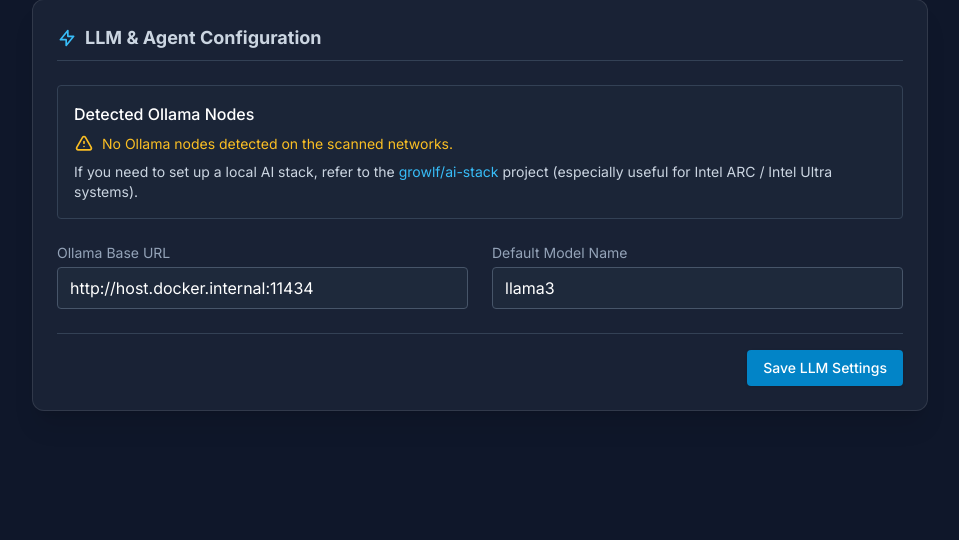
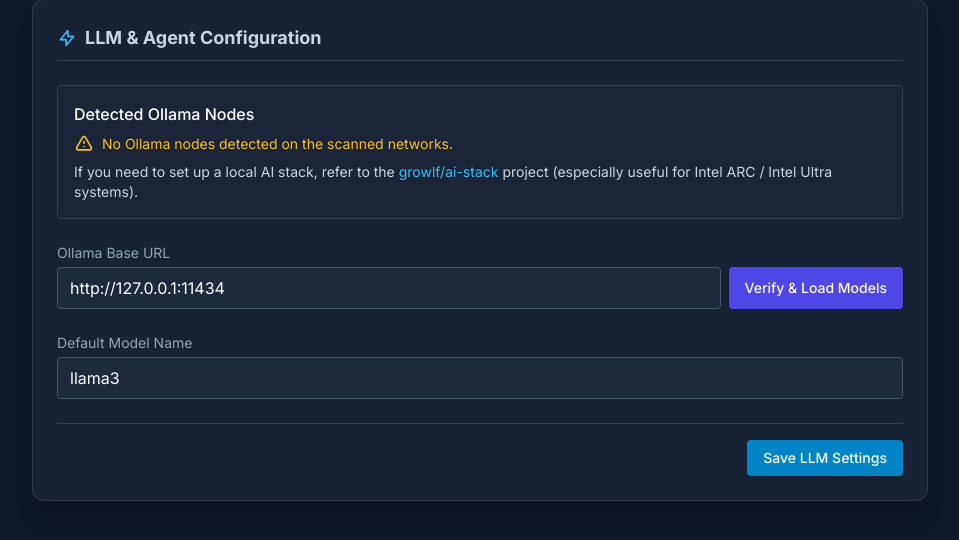
Before and after one commit to growlf/netyeti-netwatcher, a FastAPI app: page /config in a window 1280 px wide. Shown: the part 127-667 px from the top of the page, without its empty margins (160-1119 px from the left). Run offline with FastAPI, Linux system fonts and the light colour scheme; parts of the project's set-up code (start-up, migrations or seed data) failed here and were passed over; some libraries are stand-ins or nearby versions.

Commit message:
feat: Enhance config UI with datalist and API verification

```diff
--- a/src/agent/main.py
+++ b/src/agent/main.py
@@ -374,6 +374,37 @@ async def save_llm_config(ollama_url: str = Form(""), ollama_model: str = Form("
 
     return HTMLResponse("<div class='text-green-500 font-bold mt-2 text-sm'>✓ LLM Settings saved successfully.</div>")
 
+@app.post("/api/config/llm/verify", response_class=HTMLResponse)
+async def verify_llm_config(ollama_url: str = Form("")):
+    import requests
+    if not ollama_url:
+        return HTMLResponse("<div class='text-red-500 text-sm mt-2'>URL is required.</div>")
+
+    try:
+        url = ollama_url.rstrip("/")
+        resp = requests.get(f"{url}/api/tags", timeout=5)
+        if resp.status_code == 200:
+            data = resp.json()
+            models = data.get("models", [])
+
+            if not models:
+                return HTMLResponse(
+                    "<div class='text-amber-500 text-sm mb-2'>Connected, but no models found. You may need to pull a model first.</div>"
+                    "<label class='block text-sm text-slate-400 mb-1'>Default Model Name</label>"
+                    "<input type='text' name='ollama_model' class='w-full bg-slate-800 border border-slate-600 text-white rounded px-3 py-2'>"
+                )
+
+            options = "".join([f"<option value='{m.get('name')}'>{m.get('name')}</option>" for m in models])
+            return HTMLResponse(
+                f"<div class='text-green-500 text-sm font-bold mb-2'>✓ Connected successfully! Found {len(models)} models.</div>"
+                f"<label class='block text-sm text-slate-400 mb-1'>Default Model Name</label>"
+                f"<select name='ollama_model' class='w-full bg-slate-800 border border-slate-600 text-white rounded px-3 py-2'>{options}</select>"
+            )
+        else:
+            return HTMLResponse(f"<div class='text-red-500 text-sm mt-2'>Error: Received status code {resp.status_code}</div>")
+    except Exception as e:
+        return HTMLResponse(f"<div class='text-red-500 text-sm mt-2'>Connection failed: {str(e)}</div>")
+
 @app.post("/api/test_ssh", response_class=HTMLResponse)
 async def test_ssh(ip: str = Form(...), auth_method: str = Form(...), username: str = Form(""), password: str = Form(""), key_file: str = Form("")):
     try:
--- a/src/agent/nmap_scanner.py
+++ b/src/agent/nmap_scanner.py
@@ -93,6 +93,10 @@ def run_scan():
         print("[Nmap] Could not determine any subnets to scan. Skipping auto-discovery.")
         return
 
+    # Ensure we scan localhost to catch services bound only to loopback (like default Ollama)
+    if "127.0.0.1" not in all_subnets:
+        all_subnets.append("127.0.0.1")
+
     print(f"[Nmap] Scanning subnets: {all_subnets}. Checking for open ports 22, 80, 443, 5380, 8006, 8291, 11434...")
     output_file = "/app/collected_facts/nmap_discovery.xml"
 
--- a/src/agent/templates/config.html
+++ b/src/agent/templates/config.html
@@ -53,12 +53,23 @@
                     {% endif %}
                 </div>
 
-                <div class="grid grid-cols-1 md:grid-cols-2 gap-6">
+                <div class="grid grid-cols-1 gap-6">
                     <div>
                         <label class="block text-sm text-slate-400 mb-1">Ollama Base URL</label>
-                        <input type="text" name="ollama_url" value="{{ settings.get('ollama_url', 'http://host.docker.internal:11434') }}" class="w-full bg-slate-800 border border-slate-600 text-white rounded px-3 py-2 placeholder-slate-500" placeholder="http://192.168.1.50:11434">
+                        <div class="flex gap-2">
+                            <input type="url" name="ollama_url" id="ollama_url" list="detected_ollamas_list" value="{{ settings.get('ollama_url', 'http://127.0.0.1:11434') }}" class="flex-1 bg-slate-800 border border-slate-600 text-white rounded px-3 py-2 placeholder-slate-500" placeholder="http://127.0.0.1:11434">
+                            <datalist id="detected_ollamas_list">
+                                {% for ip in detected_ollamas %}
+                                <option value="http://{{ ip }}:11434"></option>
+                                {% endfor %}
+                            </datalist>
+                            <button type="button" hx-post="/api/config/llm/verify" hx-include="#ollama_url" hx-target="#model_selector_container" class="px-4 py-2 bg-indigo-600 hover:bg-indigo-500 rounded text-sm text-white font-medium shadow transition-colors flex items-center gap-2">
+                                Verify & Load Models
+                            </button>
+                        </div>
                     </div>
-                    <div>
+                    <div id="model_selector_container">
+                        <!-- Model selector populated by HTMX -->
                         <label class="block text-sm text-slate-400 mb-1">Default Model Name</label>
                         <input type="text" name="ollama_model" value="{{ settings.get('ollama_model', 'llama3') }}" class="w-full bg-slate-800 border border-slate-600 text-white rounded px-3 py-2 placeholder-slate-500" placeholder="llama3 or mistral">
                     </div>
```
Also changed, not shown: src/agent/templates/dashboard.html (+7 -4 lines).
